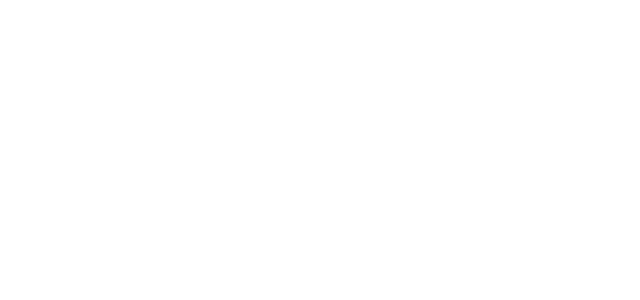
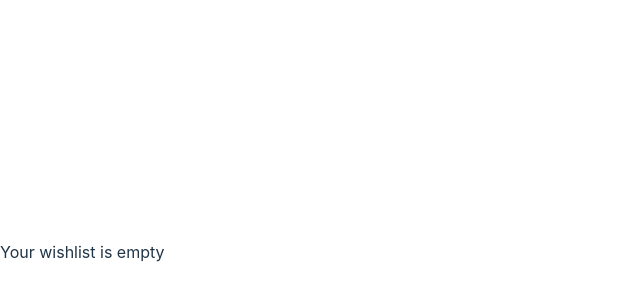
Before and after one commit to VulqyFR/tpnote, a React (Vite) app: page /wishlist in a window 1280 px wide. Before the commit this address had no page. Shown: the part 148-448 px from the top of the page, without its empty margins (0-640 px from the left). Built offline with nearby package versions, Linux system fonts and the light colour scheme.

Commit message:
feat: add wishlist

```diff
--- a/src/App.tsx
+++ b/src/App.tsx
@@ -2,6 +2,7 @@ import { Route, Routes } from 'react-router';
 import { FilmList } from './components/FilmList';
 import { MovieDetail } from './components/MovieDetail';
 import { WishlistProvider } from './contexts/WishlistProvider';
+import Wishlist from './components/Wishlist';
 
 function App() {
     return (
@@ -9,6 +10,7 @@ function App() {
             <Routes>
                 <Route path="/" element={<FilmList />} />
                 <Route path="/movie/:id" element={<MovieDetail />} />
+                <Route path="/wishlist" element={<Wishlist />} />
             </Routes>
         </WishlistProvider>
     );
--- /dev/null
+++ b/src/components/Wishlist.tsx
@@ -0,0 +1,42 @@
+import { useWishlist } from '../contexts/WishlistProvider';
+import styles from './FilmList.module.css';
+
+const Wishlist = () => {
+    const { wishlist, removeFromWishlist } = useWishlist();
+
+    if (wishlist.length === 0) {
+        return <div>Your wishlist is empty</div>;
+    }
+
+    return (
+        <>
+            <h1>My Wishlist ({wishlist.length} movies)</h1>
+            <div className={styles.container}>
+                {wishlist.map((movie) => (
+                    <div key={movie.id} className={styles.card}>
+                        <img
+                            src={`https://image.tmdb.org/t/p/w500${movie.poster_path}`}
+                            alt={movie.title}
+                            className={styles.image}
+                        />
+                        <h2 className={styles.title}>{movie.title}</h2>
+                        <div className={styles.footer}>
+                            <span className={styles.rating}>
+                                ★ {movie.vote_average.toFixed(1)}/10
+                            </span>
+                            <button
+                                onClick={() => removeFromWishlist(movie.id)}
+                                className={styles.button}
+                                style={{ backgroundColor: '#dc2626' }}
+                            >
+                                Remove
+                            </button>
+                        </div>
+                    </div>
+                ))}
+            </div>
+        </>
+    );
+};
+
+export default Wishlist;
--- a/src/contexts/WishlistProvider.tsx
+++ b/src/contexts/WishlistProvider.tsx
@@ -1,10 +1,13 @@
-import { createContext, useContext, useState } from 'react';
+import { createContext, useContext, useState, useEffect } from 'react';
 import { Movie } from '../types/movie';
 
 interface WishlistContextType {
     wishlist: Movie[];
     addToWishlist: (movie: Movie) => void;
+    removeFromWishlist: (movieId: number) => void;
 }
+
+const WISHLIST_STORAGE_KEY = 'movieWishlist';
 
 const WishlistContext = createContext<WishlistContextType | null>(null);
 
@@ -13,14 +16,27 @@ export const WishlistProvider = ({
 }: {
     children: React.ReactNode;
 }) => {
-    const [wishlist, setWishlist] = useState<Movie[]>([]);
+    const [wishlist, setWishlist] = useState<Movie[]>(() => {
+        const savedWishlist = localStorage.getItem(WISHLIST_STORAGE_KEY);
+        return savedWishlist ? JSON.parse(savedWishlist) : [];
+    });
+
+    useEffect(() => {
+        localStorage.setItem(WISHLIST_STORAGE_KEY, JSON.stringify(wishlist));
+    }, [wishlist]);
 
     const addToWishlist = (movie: Movie) => {
         setWishlist((prev) => [...prev, movie]);
     };
 
+    const removeFromWishlist = (movieId: number) => {
+        setWishlist((prev) => prev.filter((movie) => movie.id !== movieId));
+    };
+
     return (
-        <WishlistContext.Provider value={{ wishlist, addToWishlist }}>
+        <WishlistContext.Provider
+            value={{ wishlist, addToWishlist, removeFromWishlist }}
+        >
             {children}
         </WishlistContext.Provider>
     );
```
